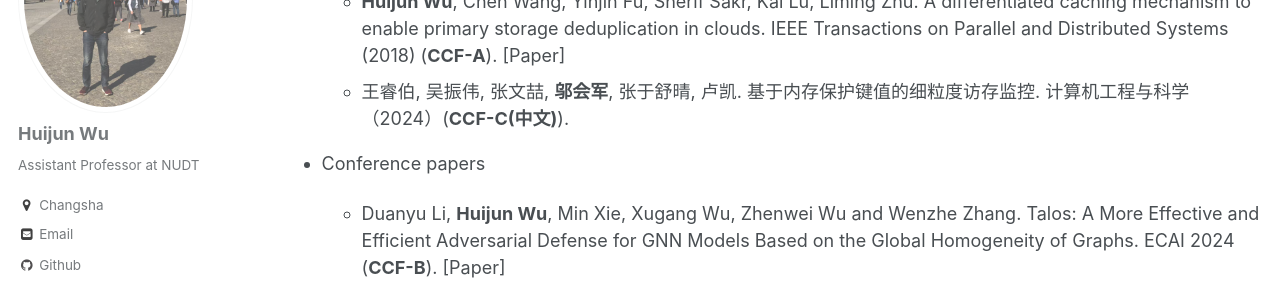
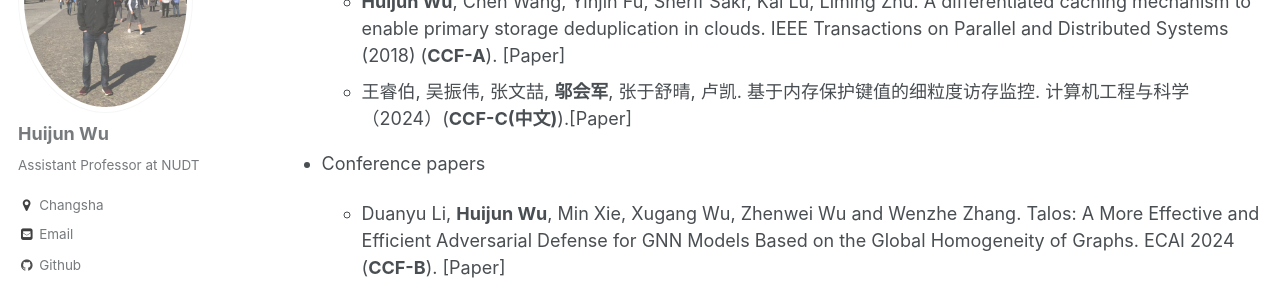
Before and after one commit to sktzwhj/sktzwhj.github.io, a Jekyll site: the page built from _pages/publications.md, in a window 1280 px wide and 900 px high, scrolled down 345 px. Shown: the part 152-440 px from the top of the window. Built offline with Jekyll 4.4.1, drawn with Linux system fonts in a browser that asks for light colours; some web fonts are replaced; a script that is not in the unit is left out.

Commit message:
update pub

```diff
--- a/_pages/publications.md
+++ b/_pages/publications.md
@@ -18,7 +18,7 @@ author_profile: true
   * Xugang Wu, **Huijun Wu**, Xu Zhou, Xiang Zhao, Kai Lu. Towards defense against adversarial attacks on graph neural networks via calibrated co-training. Journal of Computer Science and Technology  (2022) (**CCF-B**).[[Paper]](http://sktzwhj.github.io/files/JCST22.pdf)
   * **Huijun Wu**, Chen Wang, Richard Nock, Wei Wang, Jie Yin, Kai Lu, Liming Zhu. SMINT: Toward interpretable and robust model sharing for deep neural networks. ACM Transactions on the Web (2020) (**CCF-B**). [[Paper]](http://sktzwhj.github.io/files/TWEB20.pdf)
   * **Huijun Wu**, Chen Wang, Yinjin Fu, Sherif Sakr, Kai Lu, Liming Zhu. A differentiated caching mechanism to enable primary storage deduplication in clouds. IEEE Transactions on Parallel and Distributed Systems (2018) (**CCF-A**). [[Paper]](http://sktzwhj.github.io/files/TPDS18.pdf)
-  * 王睿伯, 吴振伟, 张文喆, **邬会军**, 张于舒晴, 卢凯. 基于内存保护键值的细粒度访存监控. 计算机工程与科学 （2024）(**CCF-C(中文)**).
+  * 王睿伯, 吴振伟, 张文喆, **邬会军**, 张于舒晴, 卢凯. 基于内存保护键值的细粒度访存监控. 计算机工程与科学 （2024）(**CCF-C(中文)**).[[Paper]](https://www.cnki.com.cn/Article/CJFDTotal-JSJK202401003.htm)
 
 
 
```
